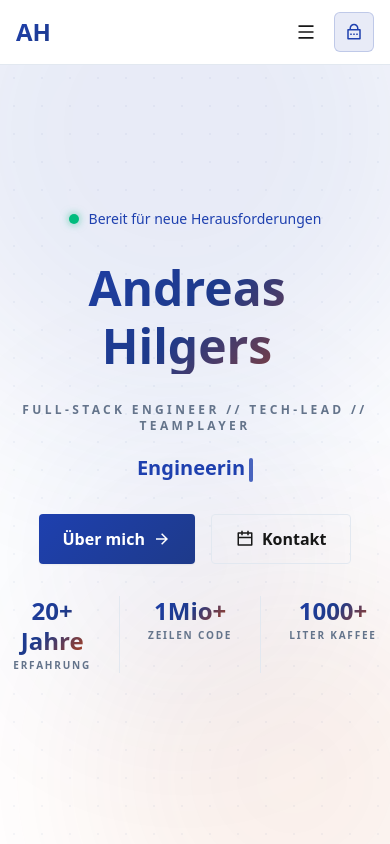
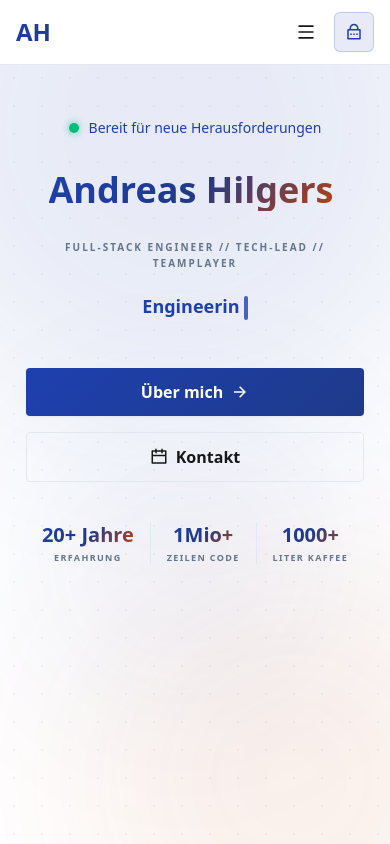
Before and after one commit to scriptlabs/andreashilgers.de, a Next.js app: page /de in a window 390 px wide. Built offline with nearby package versions, Linux system fonts and the light colour scheme.

Commit message:
feat(home): optimize hero responsiveness for small displays

```diff
--- a/src/app/[lang]/page.tsx
+++ b/src/app/[lang]/page.tsx
@@ -16,7 +16,7 @@ export default async function Home({ params }: { params: Promise<{ lang: string
   const dict = await getDictionary(lang as "de" | "en") as unknown as Dictionary;
 
   return (
-    <main className="h-[calc(100vh-64px)] overflow-hidden relative">
+    <main className="min-h-[calc(100vh-64px)] overflow-y-auto relative py-12 sm:py-0">
       {/* Animated background orbs */}
       <div className="bg-orb bg-orb-primary absolute -top-40 -left-40" />
       <div className="bg-orb bg-orb-accent  absolute -bottom-20 -right-40" />
@@ -39,44 +39,44 @@ export default async function Home({ params }: { params: Promise<{ lang: string
 
           {/* Name */}
           <FadeIn direction="down" delay={0.3}>
-            <h1 className="text-5xl sm:text-7xl md:text-8xl font-black tracking-normal leading-[1.2] pb-4 mb-3 px-6">
-              <span className="hero-gradient inline-block pr-4">{dict.hero.name}</span>
+            <h1 className="text-4xl sm:text-7xl md:text-8xl font-black tracking-normal leading-[1.2] pb-4 mb-3 px-2 sm:px-6">
+              <span className="hero-gradient inline-block pr-2 sm:pr-4">{dict.hero.name}</span>
             </h1>
           </FadeIn>
 
           {/* Role */}
           <FadeIn direction="down" delay={0.5}>
-            <p className="text-xs sm:text-sm text-[var(--secondary)] font-bold uppercase tracking-[0.28em] mb-5">
+            <p className="text-[10px] sm:text-xs md:text-sm text-[var(--secondary)] font-bold uppercase tracking-[0.2em] sm:tracking-[0.28em] mb-5 max-w-[280px] sm:max-w-none mx-auto leading-relaxed">
               {dict.hero.role}
             </p>
           </FadeIn>
 
           {/* Typing animation */}
           <FadeIn direction="down" delay={0.7}>
-            <div className="h-8 md:h-10 mb-7">
+            <div className="h-12 sm:h-8 md:h-10 mb-7">
               <TypingText
                 texts={dict.hero.typing_texts}
                 speed={80}
                 pauseDuration={2500}
                 deleteSpeed={40}
-                className="text-xl md:text-2xl font-bold"
+                className="text-lg sm:text-xl md:text-2xl font-bold"
               />
             </div>
           </FadeIn>
 
           {/* CTA Buttons */}
           <FadeIn direction="up" delay={0.9}>
-            <div className="flex flex-wrap justify-center gap-4 mb-8">
+            <div className="flex flex-col sm:flex-row justify-center gap-4 mb-10 sm:mb-12">
               <Link
                 href={`/${lang}/about`}
-                className="btn-primary px-7 py-3 text-base rounded-md font-bold flex items-center gap-2"
+                className="btn-primary px-7 py-3.5 sm:py-3 text-base rounded-md font-bold flex items-center justify-center gap-2"
               >
                 {dict.hero.cta_primary}
                 <RiArrowRightLine size={18} />
               </Link>
               <Link
                 href={`/${lang}/contact`}
-                className="btn-outline px-7 py-3 text-base rounded-md font-bold flex items-center gap-2"
+                className="btn-outline px-7 py-3.5 sm:py-3 text-base rounded-md font-bold flex items-center justify-center gap-2"
               >
                 <RiCalendarLine size={18} />
                 {dict.hero.cta_secondary}
@@ -86,16 +86,16 @@ export default async function Home({ params }: { params: Promise<{ lang: string
 
           {/* Stats row */}
           <FadeIn direction="up" delay={1.1}>
-            <div className="flex justify-center items-stretch mb-8">
+            <div className="flex flex-wrap justify-center items-center gap-y-6 sm:gap-y-0 sm:items-stretch mb-8">
               {dict.hero.stats.map((stat, idx) => (
                 <div
                   key={stat.label}
-                  className={`px-7 md:px-12 text-center ${idx > 0 ? "border-l border-[var(--border)]" : ""}`}
+                  className={`px-4 sm:px-8 md:px-12 text-center ${idx > 0 ? "sm:border-l border-[var(--border)]" : ""} ${idx === 1 ? "border-x border-[var(--border)] sm:border-x-0" : ""}`}
                 >
-                  <p className="text-2xl md:text-3xl font-black hero-gradient leading-tight">
+                  <p className="text-xl sm:text-2xl md:text-3xl font-black hero-gradient leading-tight">
                     {stat.value}
                   </p>
-                  <p className="text-[10px] md:text-xs uppercase tracking-[0.18em] text-[var(--secondary)] font-semibold mt-0.5 whitespace-nowrap">
+                  <p className="text-[9px] sm:text-[10px] md:text-xs uppercase tracking-[0.15em] sm:tracking-[0.18em] text-[var(--secondary)] font-semibold mt-1 sm:mt-0.5 whitespace-nowrap">
                     {stat.label}
                   </p>
                 </div>
```
